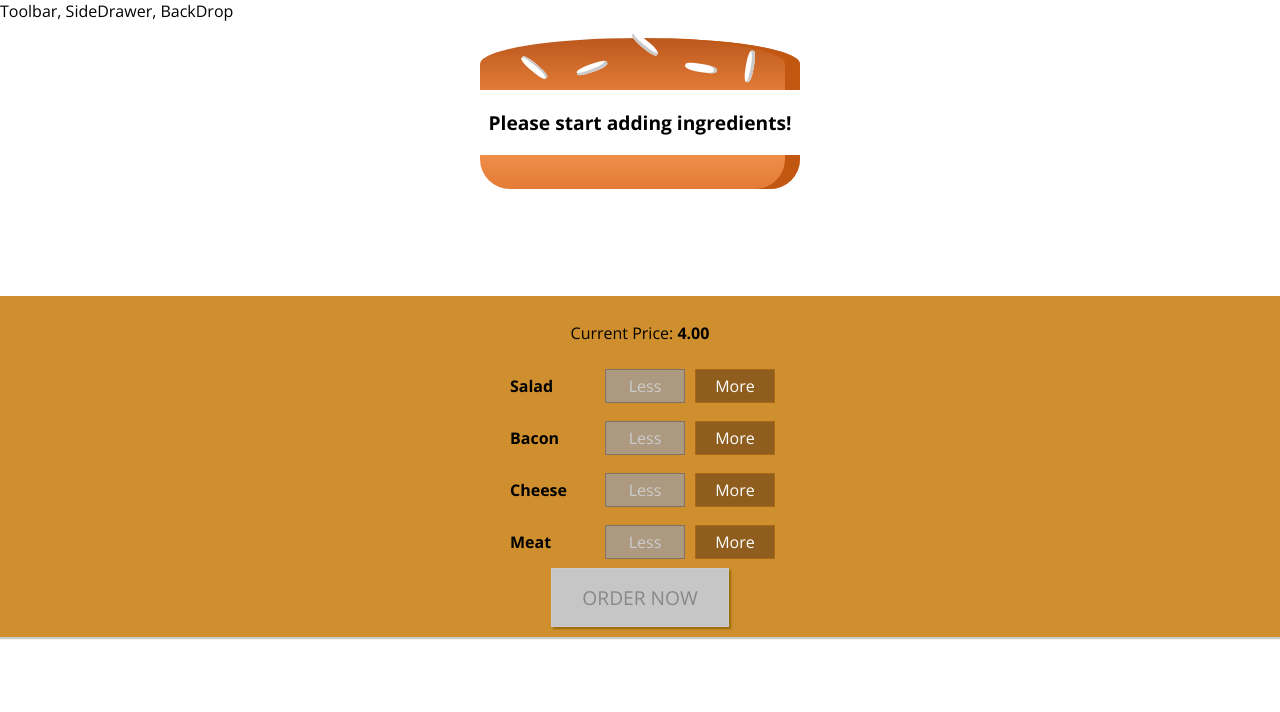
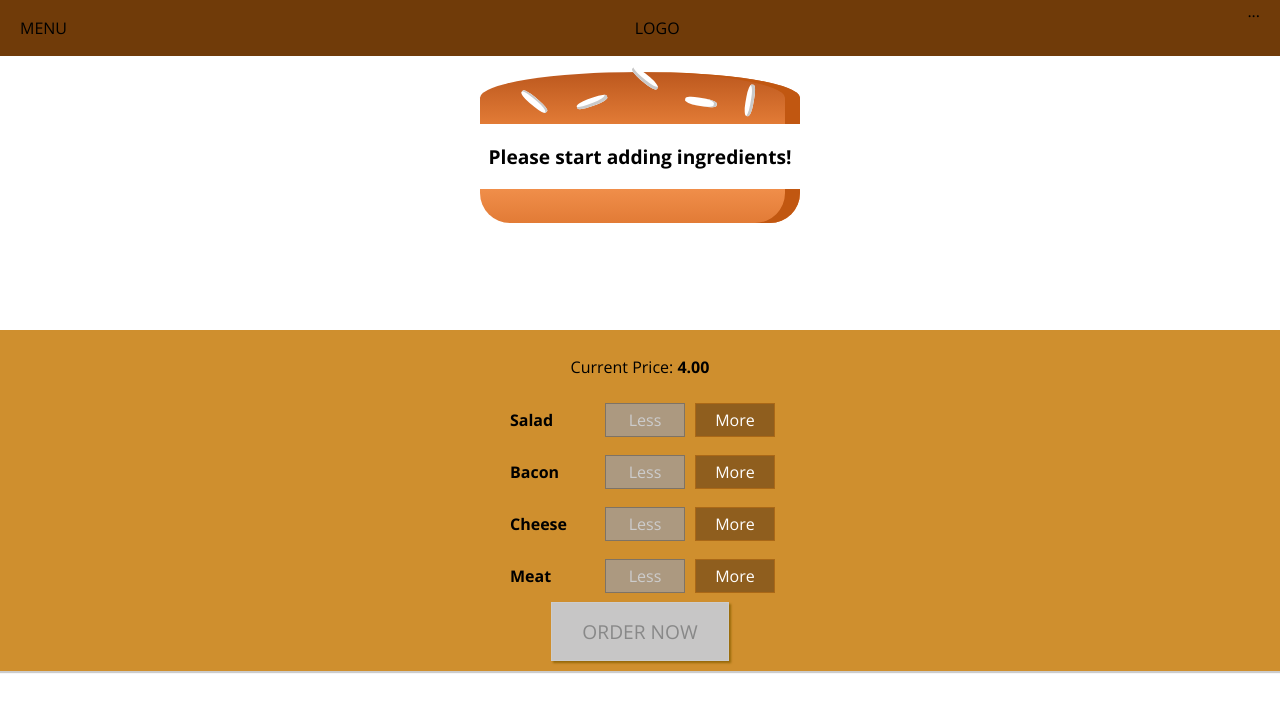
Before and after one commit to JuanBautistaMartin/udemy_burguer_builder, a React app: page / in a window 1280 px wide. Shown: the top 712 px of the page. Built offline with nearby package versions, Linux system fonts and the light colour scheme.

Commit message:
Adding basic Toolbar component

```diff
--- a/src/components/Layout/Layout.css
+++ b/src/components/Layout/Layout.css
@@ -1,3 +1,3 @@
 .Content {
-    margin-top: 16px;
+    margin-top: 72px;
 }
--- a/src/components/Layout/Layout.js
+++ b/src/components/Layout/Layout.js
@@ -2,10 +2,11 @@ import React from 'react';
 
 import Aux from '../../hoc/Auxiliar';
 import classes from './Layout.css'
+import Toolbar from '../Navigation/Toolbar/Tollbar';
 
 const Layout = ( props ) => (
     <Aux>
-        <div>Toolbar, SideDrawer, BackDrop</div>
+        <Toolbar />
         <main className={classes.Content}>
             {props.children}
         </main>
--- /dev/null
+++ b/src/components/Navigation/Toolbar/Tollbar.css
@@ -0,0 +1,19 @@
+.Toolbar {
+    height: 56px;
+    width: 100%;
+    position: fixed;
+    top: 0;
+    left: 0;
+    background-color: #703B09;
+    display: flex;
+    justify-content: space-between;
+    align-items: center;
+    padding: 0 20px;
+    box-sizing: border-box;
+    z-index: 90;
+}
+
+.Toolbar nav {
+    height: 100%;
+
+}
--- /dev/null
+++ b/src/components/Navigation/Toolbar/Tollbar.js
@@ -0,0 +1,14 @@
+import React from 'react';
+import classes from './Tollbar.css'
+
+const tollbar = (props) => (
+    <header className={classes.Toolbar}>
+        <div>MENU</div>
+        <div>LOGO</div>
+        <nav>
+            ...
+        </nav>
+    </header>
+);
+
+export default tollbar;
```
